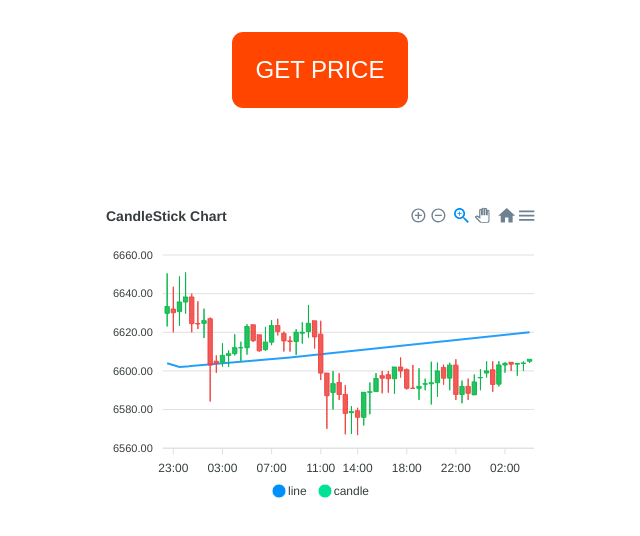
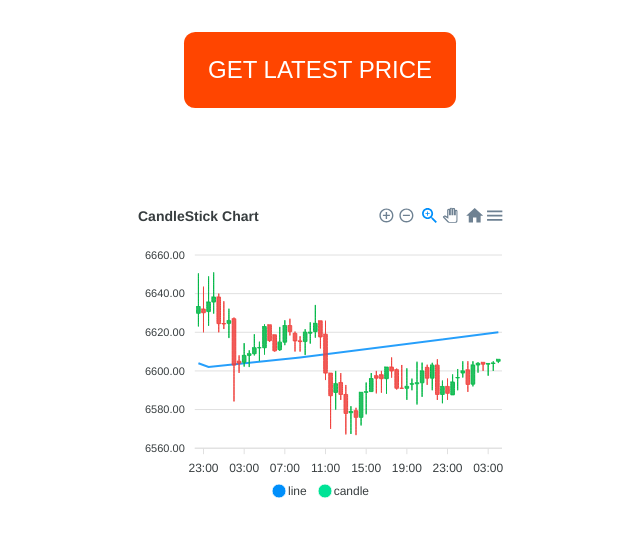
Before and after one commit to evariste1963/metal-tracker, a website built with Parcel: page index.html in a window 1280 px wide. Shown: the whole page, without its empty margins (320-960 px from the left). Built offline with nearby package versions, Linux system fonts and the light colour scheme.

Commit message:
tidy up -- time to move on

```diff
--- a/index.html
+++ b/index.html
@@ -13,7 +13,7 @@
   <body>
     <div class="container">
       <div class="btnDiv">
-      <button class="btn-update">GET PRICE</button>
+      <button class="btn-update">GET LATEST PRICE</button>
     </div>
     <div class="chartArea">
     <div id="chart" class="chart1"></div>
--- a/scripts.js
+++ b/scripts.js
@@ -285,7 +285,7 @@ var options = {
   ],
   chart: {
     height: 300,
-    width: "70%",
+    width: "60%",
     type: "line",
   },
   title: {
@@ -316,6 +316,7 @@ var options = {
 };
 
 var chart = new ApexCharts(candleChart, options);
+
 chart.render();
 
 const myHeaders = new Headers();
@@ -365,7 +366,7 @@ const requestOptions = {
   headers: myHeaders,
   redirect: "follow",
 };
-console.log(`https://www.goldapi.io/api/${metal}/${currency}/${historicDate}`);
+//console.log(`https://www.goldapi.io/api/${metal}/${currency}/${historicDate}`);
 //endpoint - https://www.goldapi.io/api/:symbol/:currency/:date?
 
 const getMetalPrice = async () => {
```
